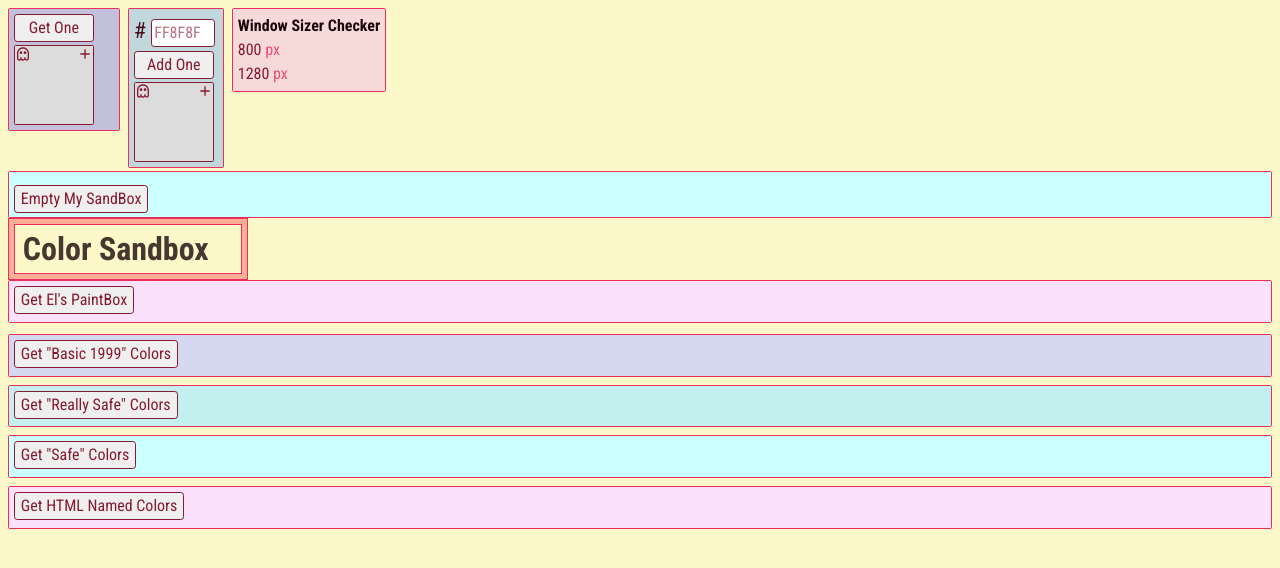
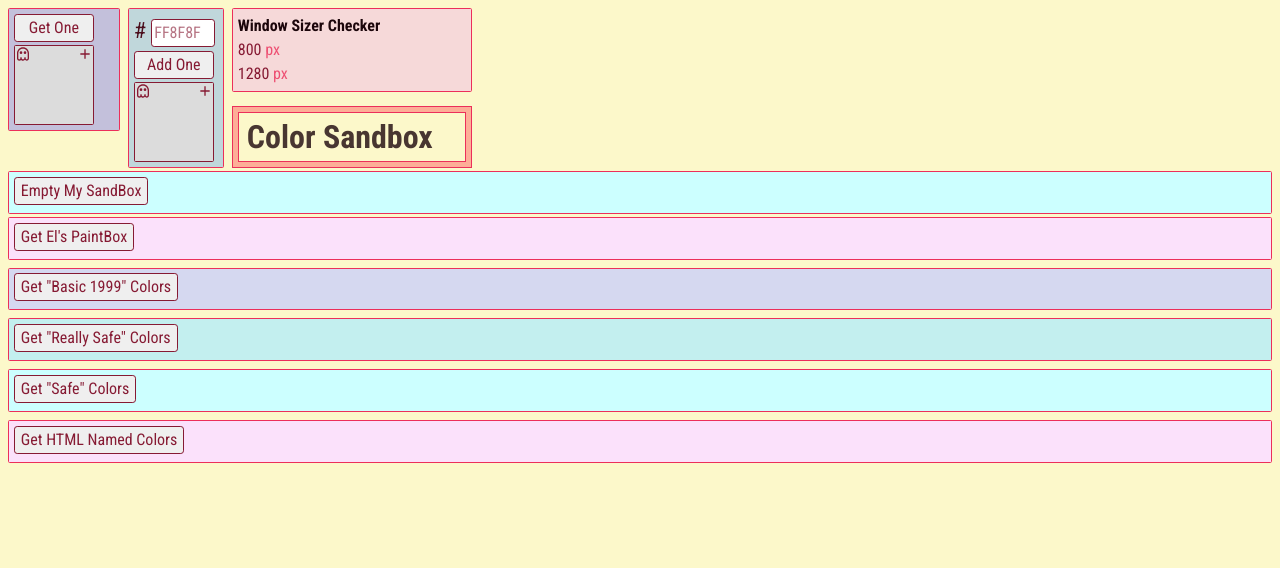
Before and after one commit to ElBrewster/ColorSandbox, a React (Vite) app in the folder ColorSandbox/: page / in a window 1280 px wide. Shown: the top 568 px of the page. Built offline with nearby package versions, Linux system fonts and the light colour scheme.

Commit message:
Add some page layout styling

```diff
--- a/ColorSandbox/src/components/app/App.jsx
+++ b/ColorSandbox/src/components/app/App.jsx
@@ -41,11 +41,12 @@ export default function App() {
           </div>
           <div className="window-sizer-wrapper">
             <Window />
+            <Header />
           </div>
         </div>
+        <div className="top-right-wrapper">
           <SandBox userAddedColors={userAddedColors} setUserAddedColors={setUserAddedColors}/>
-      <Header />
-      {/* //clicked Color boxes should be saved in local storage and kept "clicked" */}
+        </div>
       <div className="color-boxes-wrapper">
         <PaintBox myColorData={myColorData} setUserAddedColors={setUserAddedColors}/>
         <BasicColors1999Box myBasicColors1999={myBasicColors1999} setUserAddedColors={setUserAddedColors}/>
--- a/ColorSandbox/src/components/app/App.scss
+++ b/ColorSandbox/src/components/app/App.scss
@@ -10,6 +10,11 @@
   gap: .5rem
 }
 
+.window-sizer-wrapper {
+  display: flex;
+  flex-direction: column;
+  justify-content: space-between;
+}
 .color-boxes-wrapper {
   display: grid;
   gap: .5rem
@@ -31,7 +36,7 @@
   display: grid;
   gap: .1rem;
   grid-template-columns:
-    repeat(auto-fit, minmax(5rem, 1fr));
+    repeat(auto-fit, minmax(5rem, 5rem));
 }
 
 //---Media-Queries----
@@ -46,6 +51,10 @@
   }
 
   .window-sizer-wrapper {
+    display: flex;
+    flex-direction: column;
+    gap: .1rem;
+    justify-content: space-between;
     max-width: 160px;
   }
 }
--- a/ColorSandbox/src/components/paintbox/PaintBox.scss
+++ b/ColorSandbox/src/components/paintbox/PaintBox.scss
@@ -5,7 +5,7 @@
     background-color: $whitePink;
     border: $pinkBorder;
     border-radius: $smallBorderRadius;
-    margin-bottom: .2rem;
+    // margin-bottom: .2rem;
     padding: .3rem;
 }
 
--- a/ColorSandbox/src/components/sandbox/SandBox.scss
+++ b/ColorSandbox/src/components/sandbox/SandBox.scss
@@ -1,13 +1,18 @@
 @use "src/index.scss" as *;
+
+.flex-wrapper {
+    display: flex;
+    flex-direction: row;
+}
 
 .sandbox {
     background-color: $carefreeBlue;
     border: $pinkBorder;
     border-radius: $smallBorderRadius;
-    margin-top: .2rem;
+    margin: .2rem 0;
     padding: .3rem;
 }
 
 .delete-my-colors {
-    margin-top: .5rem;
+    margin-bottom: .2rem;
 }
```
Lines whose indentation alone changed are shown as unchanged.
